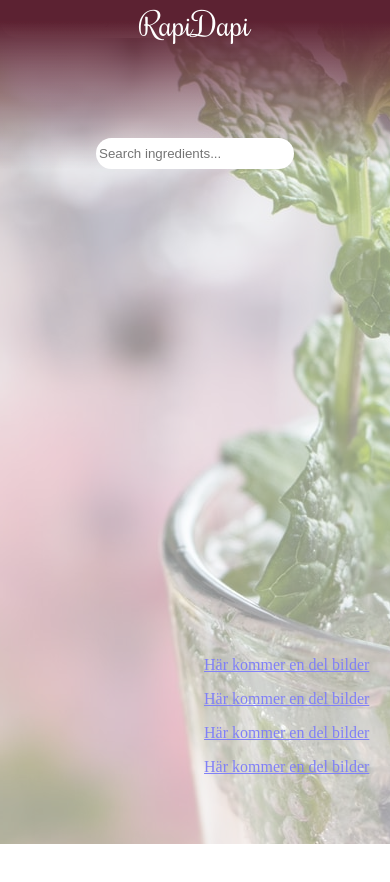
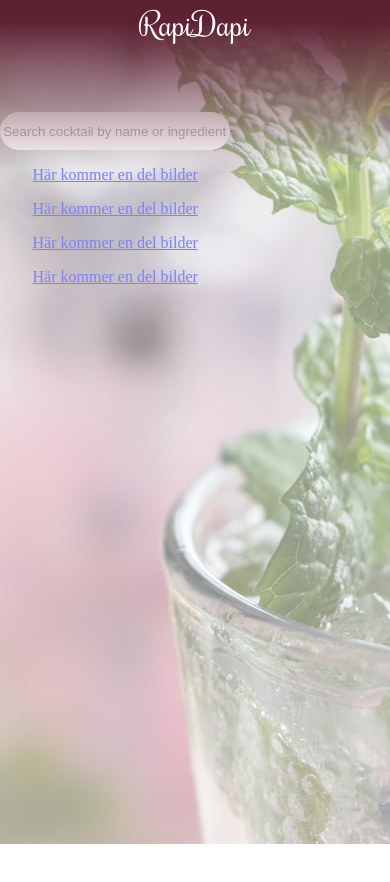
Before and after one commit to MikaelaAnd/rapidapi-app, a React (Create React App) app: page /searchResult in a window 390 px wide. Shown: the top 882 px of the page. After the commit the page ends 844 px from the top, so only its background shows below. Built offline with nearby package versions, Linux system fonts and the light colour scheme.

Commit message:
fixed some bugs

```diff
--- a/src/components/CSS/drinkItem.css
+++ b/src/components/CSS/drinkItem.css
@@ -1,9 +1,7 @@
 
-.contentContainer {
+.drink-item-container {
     display: flex;
     width: 100%;
-    height: 100%;
-    margin-top: 40rem;
 }
 
 .drinkPicture {
--- a/src/components/CSS/resultHeader.css
+++ b/src/components/CSS/resultHeader.css
@@ -26,16 +26,6 @@
 }
 
 /* Content */
-.result-header > input {
-    float: right;
-    margin-right: 2rem;
-    margin-top: 2.5rem;
-    height: 1.5rem;
-    width: 20rem;
-    border-radius: 25px;
-    border: unset;
-    padding: .2rem;
-}
 
 /* Smaller screens */
 @media (max-width: 550px) {
@@ -51,10 +41,4 @@
         margin: 0.2rem 0;
 
     }
-
-    .result-header > input {
-        width: 12rem;
-        margin: 0;
-
-    }
 }
--- a/src/components/drinkItem.tsx
+++ b/src/components/drinkItem.tsx
@@ -2,13 +2,14 @@ import { CSSProperties } from "react";
 import ResultHeader from "./resultHeader";
 import './CSS/drinkItem.css'
 
+
 function DrinkItem() {
     return (
-        <div>
+        <div style={{...background}}>
             <ResultHeader />
 
-            <div className="contentContainer">
-                <div style={{ ...centered, }}>
+            <div className="drink-item-container">
+                <div style={{ ...centered }}>
                     <div className="drinkPicture">
                         bild
                     </div>
@@ -28,14 +29,14 @@ function DrinkItem() {
     );
 }
 
+const background: CSSProperties = {
+    background: 'black'
+}
+
 const centered: CSSProperties = {
     display: 'flex',
     justifyContent: 'center',
     alignItems: 'center',
 }
 
-// const font: CSSProperties = {
-//     fontSize: '96px',
-// }
-
 export default DrinkItem;
--- a/src/components/resultHeader.tsx
+++ b/src/components/resultHeader.tsx
@@ -8,7 +8,6 @@ function ResultHeader() {
             <Link to="/">
                 <div className="result-header">
                     <h2 className="result-logo">RapiDapi</h2>
-                    <input placeholder="Search ingredients..."></input>
                 </div>
             </Link>
         </div>
--- a/src/components/searchResult.tsx
+++ b/src/components/searchResult.tsx
@@ -1,6 +1,6 @@
 import { ChangeEvent, Component } from "react";
 import React from "react";
-import { Link, Route } from "react-router-dom";
+import { Link, Route, RouteComponentProps, withRouter } from "react-router-dom";
 import ResultHeader from './resultHeader';
 import './CSS/searchResultPage.css';
 import DrinkItem from "./drinkItem";
@@ -11,6 +11,10 @@ interface Props {
 }
 interface State {
     value: string;
+}
+
+interface Props extends RouteComponentProps {
+
 }
 
 class SearchResult extends Component<Props, State> {
@@ -43,12 +47,14 @@ class SearchResult extends Component<Props, State> {
         return (
             <div className="background-image-result">
                 <ResultHeader />
+                <div className="contentContainer">
                 <input
                     placeholder="Search cocktail by name or ingredient"
                     onChange={this.handleChange}
                 />
-              <Route path="/drinkItem" component={DrinkItem} />
-                <div className="contentContainer">
+                    <Route path="./drinkItem">
+                        <DrinkItem />
+                    </Route>
                 <Link to="/drinkItem">
                         <p>Här kommer en del bilder</p>
                         <p>Här kommer en del bilder</p>
@@ -61,4 +67,4 @@ class SearchResult extends Component<Props, State> {
     }
 }
 
-export default SearchResult;
+export default withRouter(SearchResult);
```
Lines whose indentation alone changed are shown as unchanged.
